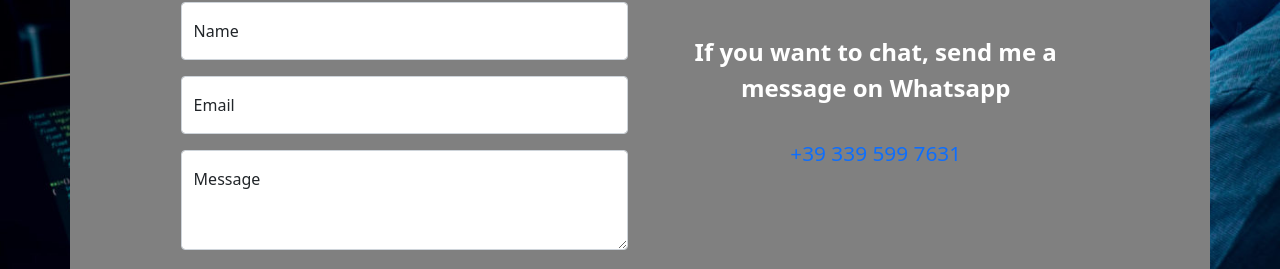
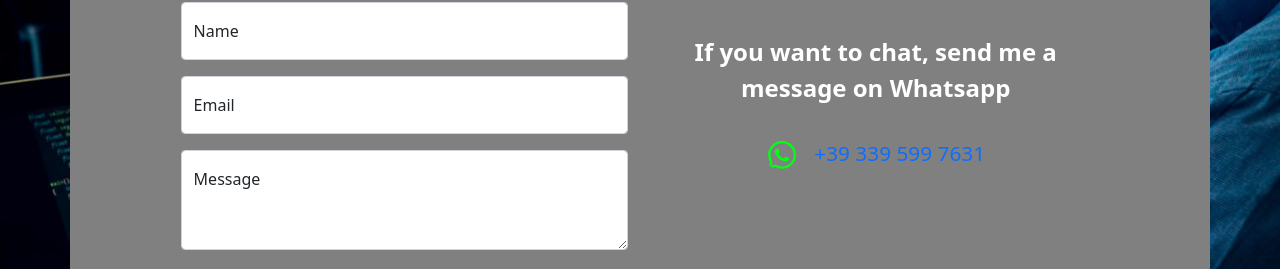
Before and after one commit to pierre1590/Portfolio-Piero, a React (Create React App) app: page /contact in a window 1280 px wide. Shown: the part 222-491 px from the top of the page. Built offline with nearby package versions, Linux system fonts and the light colour scheme.

Commit message:
Add contact form

```diff
--- a/package.json
+++ b/package.json
@@ -3,10 +3,6 @@
   "version": "0.1.0",
   "private": true,
   "dependencies": {
-    "@fortawesome/fontawesome-svg-core": "^6.2.0",
-    "@fortawesome/free-regular-svg-icons": "^6.2.0",
-    "@fortawesome/free-solid-svg-icons": "^6.2.0",
-    "@fortawesome/react-fontawesome": "^0.2.0",
     "@testing-library/jest-dom": "^5.16.4",
     "@testing-library/react": "^13.3.0",
     "@testing-library/user-event": "^13.5.0",
@@ -17,6 +13,7 @@
     "react": "^18.2.0",
     "react-bootstrap": "^2.4.0",
     "react-dom": "^18.2.0",
+    "react-icons": "^4.4.0",
     "react-router-dom": "^6.3.0",
     "react-scripts": "5.0.1",
     "web-vitals": "^2.1.4"
--- a/src/pages/Contact/Contact.js
+++ b/src/pages/Contact/Contact.js
@@ -2,7 +2,7 @@ import {useState} from 'react';
 import {Col,Row,Container,FloatingLabel,Form,Button} from 'react-bootstrap';
 import {MDBIcon} from 'mdb-react-ui-kit';
 import './style.css';
-import {FontAwesomeIcon} from '@fortawesome/react-fontawesome';
+import {IoLogoWhatsapp} from 'react-icons/io5';
 
 
 export const Contact = () => {
@@ -96,7 +96,7 @@ export const Contact = () => {
                 className="contact-link"
                 >
 
-                <FontAwesomeIcon icon='whatsapp' className="contact-icon" />
+                <IoLogoWhatsapp className="contact-icon" />
                 +39 339 599 7631
 
             </a>
--- a/src/pages/Contact/style.css
+++ b/src/pages/Contact/style.css
@@ -42,6 +42,13 @@ h1{
     font-size: 1.3rem;
 }
 
+.contact-icon{
+    font-size: 2rem;
+    margin-right: 1rem;
+    color: #0f1;
+    border-radius: 50%;
+}
+
 .contact-btn{
     margin-top: 2.2rem;
 }
```
Also changed, not shown: 1 other file (tests, documents, lock files or other folders).
